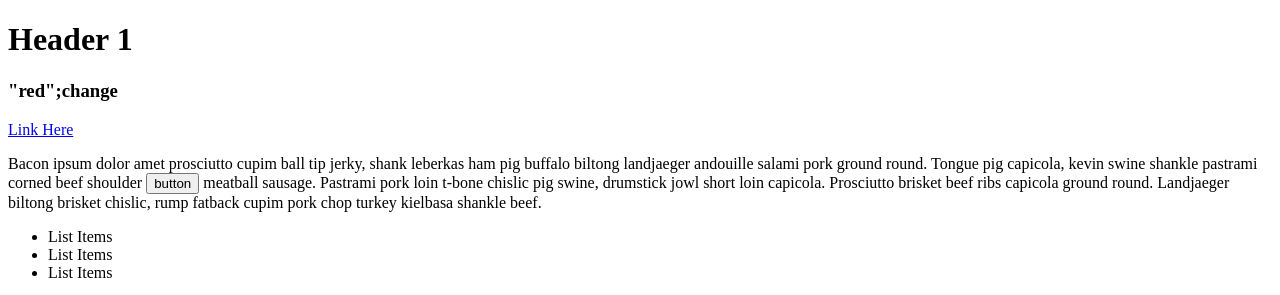
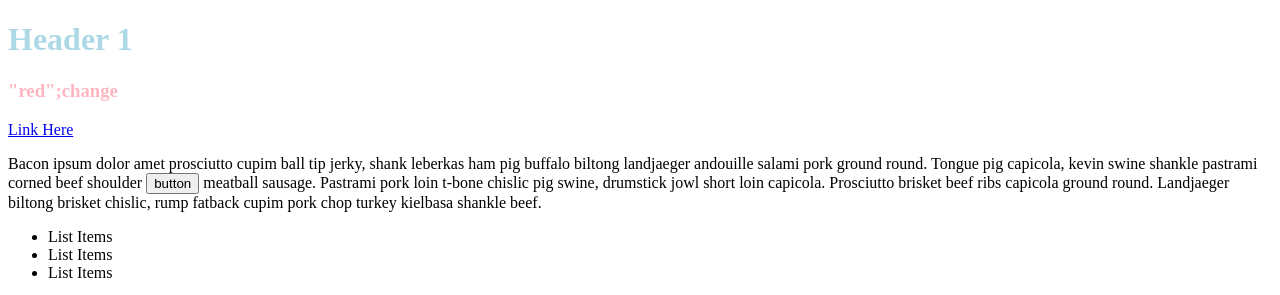
Before and after one commit to SelinaZheng/Computer-Science, a plain HTML site: page index.html in a window 1280 px wide. Shown: the top 295 px of the page. Drawn offline with Linux system fonts and the light colour scheme.

Commit message:
Color Styles

```diff
--- a/index.html
+++ b/index.html
@@ -6,6 +6,12 @@
     <meta name="viewport" content="width=device-width">
     <title>Computer Science</title>
     <link href="style.css" rel="stylesheet" type="text/css" />
+    <style type="text/css">
+  h1{color:lightblue;}
+  </style>
+  <style type="text/css">
+  h3{color:lightpink;}
+  </style>
   </head>
   <body>
    <h1>Header 1</h1>
```
